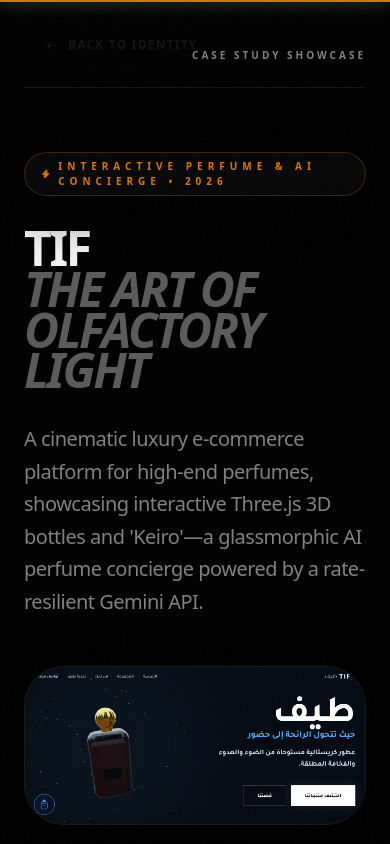
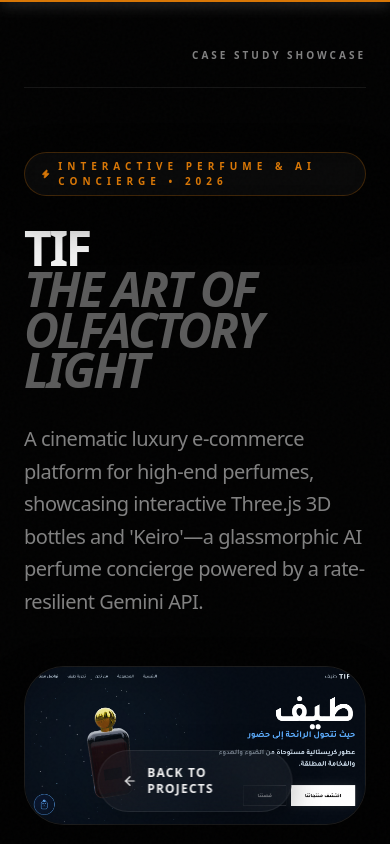
Before and after one commit to bassamdev711/bassam-alhakim-portfolio, a Next.js app: page /projects/tif in a window 390 px wide. Shown: the top 844 px of the page. Built offline with nearby package versions, Linux system fonts and the light colour scheme.

Commit message:
fix: relocate back button to bottom center and fix mobile portrait tap

```diff
--- a/app/page.tsx
+++ b/app/page.tsx
@@ -31,6 +31,7 @@
   const containerRef = useRef<HTMLDivElement>(null);
   const { scrollYProgress } = useScroll();
   const scaleX = useSpring(scrollYProgress, { stiffness: 100, damping: 30 });
+  const [isColorized, setIsColorized] = useState(false);
 
   // Mouse Tracking for Parallax & Spotlight
   const mouseX = useMotionValue(0);
@@ -138,8 +139,8 @@
             animate={{ opacity: 1, scale: 1, x: 0 }}
             transition={{ duration: 1.5, ease: [0.16, 1, 0.3, 1] }}
             style={{ x: portraitX, y: portraitY }}
-            className="flex-1 relative group"
-            onTouchStart={() => {}}
+            className="flex-1 relative group cursor-pointer"
+            onClick={() => setIsColorized(!isColorized)}
           >
             {/* Cinematic Glow Behind Portrait */}
             <div className="absolute inset-0 bg-mood-blue rounded-full blur-[100px] animate-pulse" />
@@ -151,7 +152,7 @@
                 alt="Bassam Alhakim"
                 animate={{ y: [0, -15, 0] }}
                 transition={{ duration: 6, repeat: Infinity, ease: "easeInOut" }}
-                className="w-full h-full object-cover grayscale contrast-125 brightness-75 transition-all duration-700 group-hover:grayscale-0 group-hover:brightness-100 group-active:grayscale-0 group-active:brightness-100 active:grayscale-0 active:brightness-100"
+                className={`w-full h-full object-cover transition-all duration-700 group-hover:grayscale-0 group-hover:contrast-100 group-hover:brightness-100 ${isColorized ? 'grayscale-0 contrast-100 brightness-100' : 'grayscale contrast-125 brightness-75'}`}
               />
 
               {/* Gradient Mask (Melting into background) */}
--- a/components/projects/CaseStudyLayout.tsx
+++ b/components/projects/CaseStudyLayout.tsx
@@ -92,27 +92,22 @@
         style={{ scaleX, backgroundColor: accentColor }}
       />
 
-      {/* Floating Back Button - Fades in on Hover */}
+      {/* Floating Back Button - Prominent at Bottom */}
       <motion.div
-        initial={{ opacity: 0, x: -20 }}
-        animate={{ opacity: 0.15, x: 0 }}
-        whileHover={{ opacity: 1 }}
-        transition={{ delay: 0.3, duration: 0.6 }}
-        className="fixed top-6 left-6 z-[99]"
+        initial={{ opacity: 0, y: 20 }}
+        animate={{ opacity: 1, y: 0 }}
+        whileHover={{ scale: 1.05 }}
+        whileTap={{ scale: 0.95 }}
+        transition={{ delay: 0.3, duration: 0.5 }}
+        className="fixed bottom-8 left-1/2 -translate-x-1/2 z-[99]"
       >
         <Link
           href="/#projects"
-          className="group inline-flex items-center gap-2.5 px-5 py-3 rounded-full border border-glass-border bg-transparent hover:bg-glass-surface hover:border-glass-border/40 backdrop-blur-0 hover:backdrop-blur-md text-xs font-black uppercase tracking-widest text-muted hover:text-foreground transition-all duration-500 shadow-none hover:shadow-2xl"
-          style={{ boxShadow: `0 8px 32px rgba(0,0,0,0)` }}
-          onMouseEnter={(e) => {
-            e.currentTarget.style.boxShadow = '0 8px 32px rgba(0,0,0,0.6)';
-          }}
-          onMouseLeave={(e) => {
-            e.currentTarget.style.boxShadow = '0 8px 32px rgba(0,0,0,0)';
-          }}
+          className="group inline-flex items-center gap-2.5 px-6 py-3.5 rounded-full border border-glass-border bg-glass-surface backdrop-blur-xl text-xs font-black uppercase tracking-widest text-foreground transition-all duration-500 shadow-xl hover:border-primary/50"
+          style={{ boxShadow: `0 8px 32px rgba(0,0,0,0.3)` }}
         >
-          <ArrowLeft size={13} className="group-hover:-translate-x-1 transition-transform duration-300" />
-          Back to Identity
+          <ArrowLeft size={16} className="group-hover:-translate-x-1 transition-transform duration-300" />
+          Back to Projects
         </Link>
       </motion.div>
 
```
